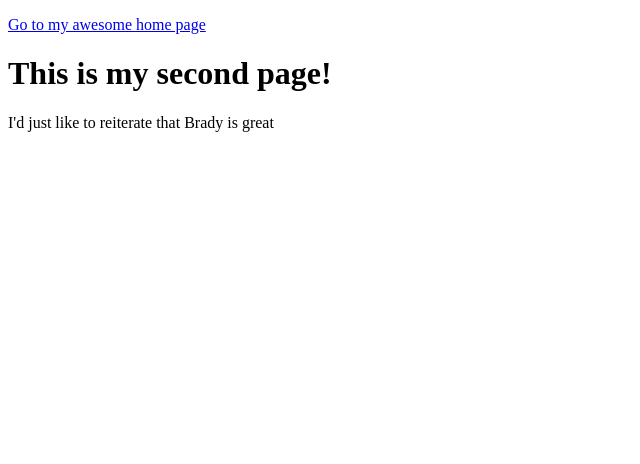
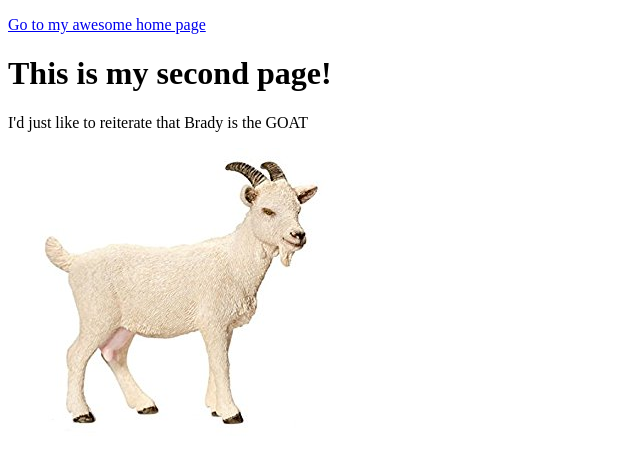
Before and after one commit to comenitz/comenitz.github.io, a plain HTML site: page whatever.html in a window 1280 px wide. Shown: the whole page, without its empty margins (0-640 px from the left). Drawn offline with Linux system fonts and the light colour scheme.

Commit message:
needed visual evidence

```diff
--- a/whatever.html
+++ b/whatever.html
@@ -8,6 +8,7 @@
             <a href="index.html">Go to my awesome home page</a>
         </p>
         <h1>This is my second page!</h1>
-        <p>I'd just like to reiterate that Brady is great</p>
+        <p>I'd just like to reiterate that Brady is the GOAT</p>
+        <img src="goat.jpg">
     </body>
 </html>
```
